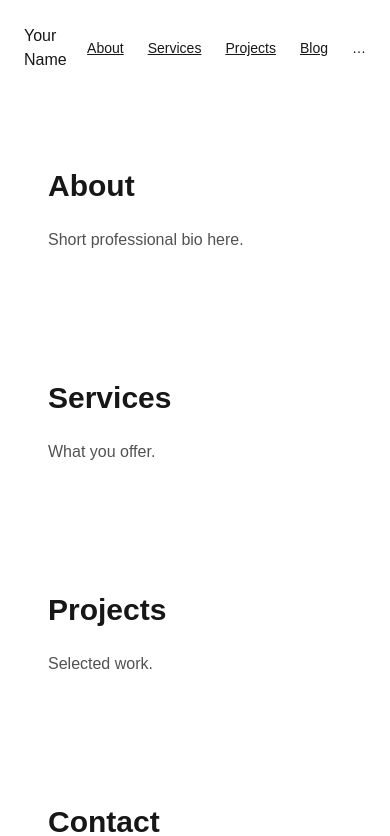
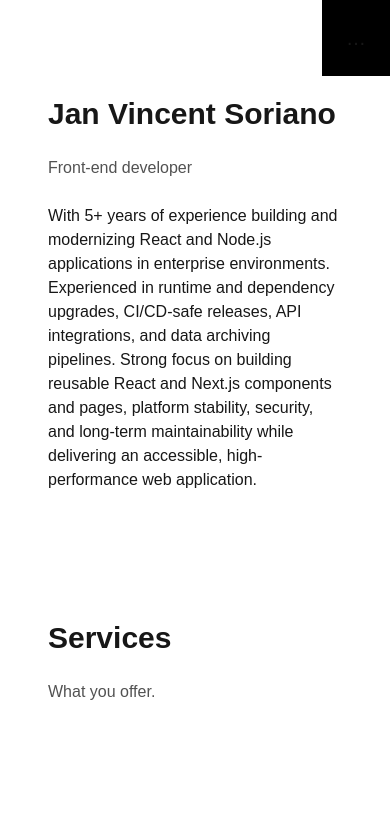
Before and after one commit to jansorianowork/portfolio-platform, a Next.js app: page / in a window 390 px wide. Shown: the top 836 px of the page. Built offline with nearby package versions, Linux system fonts and the light colour scheme.

Commit message:
update mobile/desktop view, raw about details

```diff
--- a/app/about/page.tsx
+++ b/app/about/page.tsx
@@ -1,8 +1,16 @@
 export default function AboutPage() {
 	return (
 		<section className="py-20 space-y-6">
-			<h1 className="text-2xl font-semibold">About</h1>
-			<p className="text-neutral-600">Short professional bio here.</p>
+			<h1 className="text-2xl font-semibold">Jan Vincent Soriano</h1>
+			<p className="text-neutral-600">
+				Front-end developer with 5+ years building and modernizing React
+				and Node.js applications in enterprise environments. Experienced
+				in runtime and dependency upgrades, CI/CD-safe releases, API
+				integrations, and data archiving pipelines. Strong focus on
+				platform stability, security, and long-term maintainability
+				while delivering an accessible, high-performance web
+				application.
+			</p>
 		</section>
 	);
 }
--- a/app/layout.tsx
+++ b/app/layout.tsx
@@ -1,5 +1,4 @@
 import "./globals.css";
-import Link from "next/link";
 
 export const metadata = {
 	title: "Your Name",
@@ -15,32 +14,10 @@ export default function RootLayout({
 		<html lang="en">
 			<body className="bg-white text-neutral-900">
 				<div className="min-h-screen flex flex-col">
-					{/* Header */}
-					<header className="px-6 py-6">
-						<div className="max-w-2xl mx-auto flex justify-between items-center">
-							<Link href="/" className="font-medium">
-								Your Name
-							</Link>
-							<Link href="/about" className="text-sm ">
-								About
-							</Link>
-							<Link href="/contact" className="text-sm ">
-								Contact
-							</Link>
-						</div>
-					</header>
-
-					{/* Main */}
-					<main className="flex-1 px-6">
+					<div className="flex-1 px-6">
 						<div className="max-w-2xl mx-auto">{children}</div>
-					</main>
-
-					{/* Footer */}
-					<footer className="px-6 py-10 text-sm text-neutral-500">
-						<div className="max-w-2xl mx-auto">
-							© {new Date().getFullYear()} Your Name
-						</div>
-					</footer>
+						<div />
+					</div>
 				</div>
 			</body>
 		</html>
--- a/app/notes/page.tsx
+++ b/app/notes/page.tsx
@@ -32,8 +32,19 @@ export default function NotesPage() {
 	}, []);
 
 	return (
+		<div className="min-h-screen">
+			{/* Header */}
+			<header className="px-6 py-6">
+				<div className="max-w-2xl mx-auto flex justify-between items-center">
+					<Link href="/" className="font-medium justify-center">
+						Jan Vincent
+					</Link>
+				</div>
+			</header>
 			<main className="max-w-3xl mx-auto px-6 py-12">
-			<h1 className="text-3xl font-semibold mb-8">Engineering Notes</h1>
+				<h1 className="text-3xl font-semibold mb-8">
+					Engineering Notes
+				</h1>
 
 				{loading && <p className="text-muted-foreground">Loading…</p>}
 				{error && <p className="text-red-500 text-sm">{error}</p>}
@@ -58,5 +69,6 @@ export default function NotesPage() {
 					))}
 				</ul>
 			</main>
+		</div>
 	);
 }
--- a/app/page.tsx
+++ b/app/page.tsx
@@ -13,53 +13,82 @@ export default function HomePage() {
 	};
 
 	return (
-		<div className="min-h-screen">
+		<div className="max-h-screen">
 			{/* Header */}
-			<header className="fixed top-0 left-0 right-0 bg-white">
+			<header className="bg-black fixed top-0 right-0 md:left-50">
 				<div className="max-w-2xl mx-auto px-6 py-6 flex justify-between items-center">
-					<div className="font-medium">Your Name</div>
-
-					<div className="flex items-center gap-6 text-sm">
-						<button
-							onClick={() => scrollTo("about")}
-							className="underline"
-						>
+					{/* Desktop Navigation */}
+					<div className="hidden md:flex items-center gap-6 text-sm">
+						<Link href="/" className="font-medium justify-center">
 							About
-						</button>
+						</Link>
 						<button
 							onClick={() => scrollTo("services")}
-							className="underline"
+							className=""
 						>
 							Services
 						</button>
 						<button
 							onClick={() => scrollTo("projects")}
-							className="underline"
+							className=""
 						>
 							Projects
 						</button>
 
-						<Link href="/notes" className="underline">
+						<Link href="/notes" className="">
 							Blog
 						</Link>
 
-						{/* Ellipsis */}
-						<div className="relative">
-							<button onClick={() => setMenuOpen(!menuOpen)}>
+						<button
+							onClick={() => scrollTo("contact")}
+							className=""
+						>
+							Contact
+						</button>
+					</div>
+
+					{/* Mobile Ellipsis */}
+					<div className="relative md:hidden">
+						<button
+							onClick={() => setMenuOpen(!menuOpen)}
+							className="text-xl"
+						>
 							…
 						</button>
 
 						{menuOpen && (
-								<div className="absolute right-0 mt-2 border bg-white px-4 py-3 text-sm">
+							<div className="bg-black absolute right-0 mt-3 border  px-12 py-6 text-sm space-y-3">
+								<Link
+									href="/"
+									className="font-medium justify-center"
+								>
+									About
+								</Link>
+								<button
+									onClick={() => scrollTo("services")}
+									className="block "
+								>
+									Services
+								</button>
+								<button
+									onClick={() => scrollTo("projects")}
+									className="block"
+								>
+									Projects
+								</button>
+
+								<Link href="/notes" className="block">
+									Blog
+								</Link>
+
 								<button
 									onClick={() => scrollTo("contact")}
-										className="block underline"
+									className="block"
 								>
 									Contact
 								</button>
 							</div>
 						)}
-						</div>
 					</div>
 				</div>
 			</header>
@@ -70,9 +99,20 @@ export default function HomePage() {
 			{/* Sections */}
 			<main className="max-w-2xl mx-auto px-6 space-y-32 pb-32">
 				<section id="about" className="space-y-6">
-					<h1 className="text-3xl font-semibold">About</h1>
-					<p className="text-neutral-600">
-						Short professional bio here.
+					<h1 className="text-3xl font-semibold">
+						Jan Vincent Soriano
+					</h1>
+					<h2 className="text-neutral-600">Front-end developer</h2>
+					<p>
+						With 5+ years of experience building and modernizing
+						React and Node.js applications in enterprise
+						environments. Experienced in runtime and dependency
+						upgrades, CI/CD-safe releases, API integrations, and
+						data archiving pipelines. Strong focus on building
+						reusable React and Next.js components and pages,
+						platform stability, security, and long-term
+						maintainability while delivering an accessible,
+						high-performance web application.
 					</p>
 				</section>
 
@@ -91,6 +131,11 @@ export default function HomePage() {
 					<p className="text-neutral-600">your@email.com</p>
 				</section>
 			</main>
+			<footer className=" bottom-0 justify-center md:left-50 py-10 text-sm text-neutral-500">
+				<div className="max-w-2xl mx-auto text-center">
+					© {new Date().getFullYear()} Jan Vincent Soriano
+				</div>
+			</footer>
 		</div>
 	);
 }
```
Lines whose indentation alone changed are shown as unchanged.
